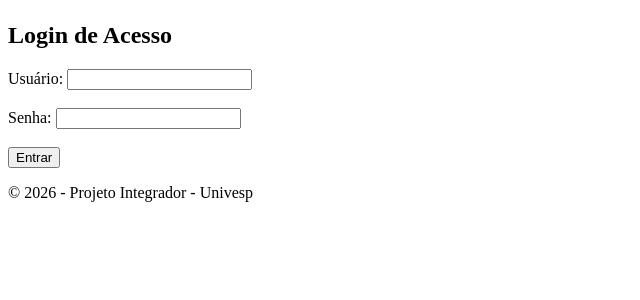
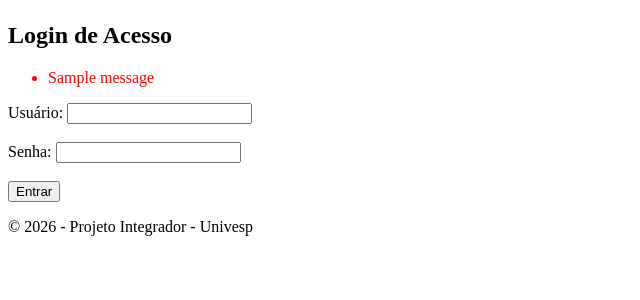
Before and after one commit to dennisguim/projeto-integrador-i-univesp, a Flask app: page / in a window 1280 px wide. Shown: the part 58-358 px from the top of the page, without its empty margins (0-640 px from the left). Run offline with Flask 3, Linux system fonts and the light colour scheme; one stand-in notice (Sample message) is shown.

Commit message:
login.html updated

```diff
--- a/src/templates/login.html
+++ b/src/templates/login.html
@@ -7,6 +7,18 @@
 <!-- Conteúdo principal desta página -->
 {% block content %}
     <h2>Login de Acesso</h2>
+
+    <!-- Bloco para mostrar mensagens de erro -->
+    {% with messages = get_flashed_messages() %}
+        {% if messages %}
+            <ul style="color: red">
+                {% for message in messages %}
+                <li>{{ message }}</li>
+                {% endfor %}
+            </ul>
+        {% endif %}
+    {% endwith %}
+
     <form method="">
         <div>
             <label for="username">Usuário:</label>
```
